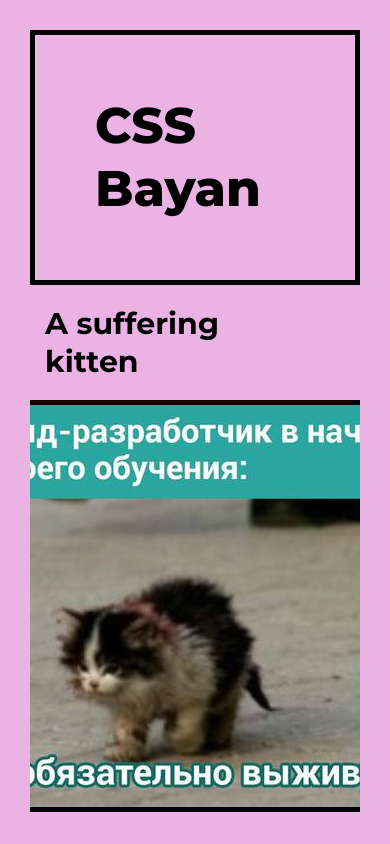
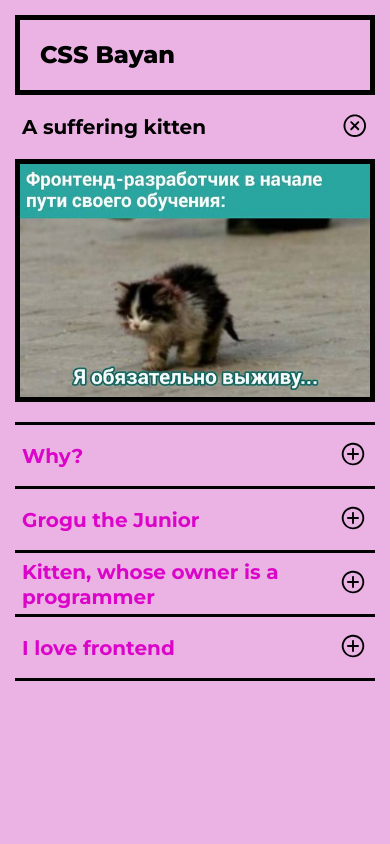
Before and after one commit to pinkpony1106/cssBayan, a plain HTML site: page cssBayan/index.html in a window 390 px wide. Shown: the top 844 px of the page. Drawn offline with Linux system fonts and the light colour scheme.

Commit message:
feat: added mobile version (Sun, Mar 12, 2023 10:55:23 PM)

```diff
--- a/cssBayan/style.css
+++ b/cssBayan/style.css
@@ -42,7 +42,7 @@ body {
   background-color: #ebb2e4;
 }
 ._container {
-  max-width: 1920px;
+  max-width: 1300px;
   margin: 0 auto;
   padding: 30px;
 }
@@ -58,12 +58,7 @@ h1 {
   padding: 60px;
   border: 5px solid #000;
 }
-.accordion:hover .icon_plus {
-  opacity: 1;
-}
-.accordion:hover p {
-  color: #000;
-}
+
 p {
   font-weight: 700;
   font-size: 30px;
@@ -96,7 +91,7 @@ p {
   align-items: center;
   flex-direction: row;
   justify-content: space-between;
-  padding: 20px 15px 20px 15px;
+  padding: 20px 15px;
 }
 
 label {
@@ -108,12 +103,6 @@ label {
   border-bottom: 3px solid black;
 }
 
-label:hover {
-  max-height: 900px;
-}
-label:hover .p_icon .icon_plus {
-  transform: rotate(45deg);
-}
 input[type="radio"]:not(:checked) + label:active .img_of_meme {
   transform: scale(1.11);
 }
@@ -133,3 +122,49 @@ input[type="radio"]:checked + label .p_icon .icon_plus {
 input[type="radio"]:checked + label .p_icon p {
   color: #000;
 }
+
+@media (max-width: 820px) {
+  ._container {
+    padding: 15px;
+  }
+  h1 {
+    font-size: 24px;
+    padding: 20px;
+  }
+  .p_icon {
+    padding: 10px 7px;
+    height: 64px;
+  }
+  p {
+    font-size: 20px;
+  }
+  .icon_plus img {
+    width: 30px;
+  }
+  label {
+    max-height: 64px;
+  }
+  .img_of_meme img {
+    max-width: 100%;
+  }
+  .img_of_meme {
+    padding-bottom: 20px;
+  }
+  .icon_plus {
+    opacity: 1;
+  }
+}
+@media (hover: hover) {
+  .accordion:hover .icon_plus {
+    opacity: 1;
+  }
+  .accordion:hover p {
+    color: #000;
+  }
+  label:hover {
+    max-height: 900px;
+  }
+  label:hover .p_icon .icon_plus {
+    transform: rotate(45deg);
+  }
+}
```
